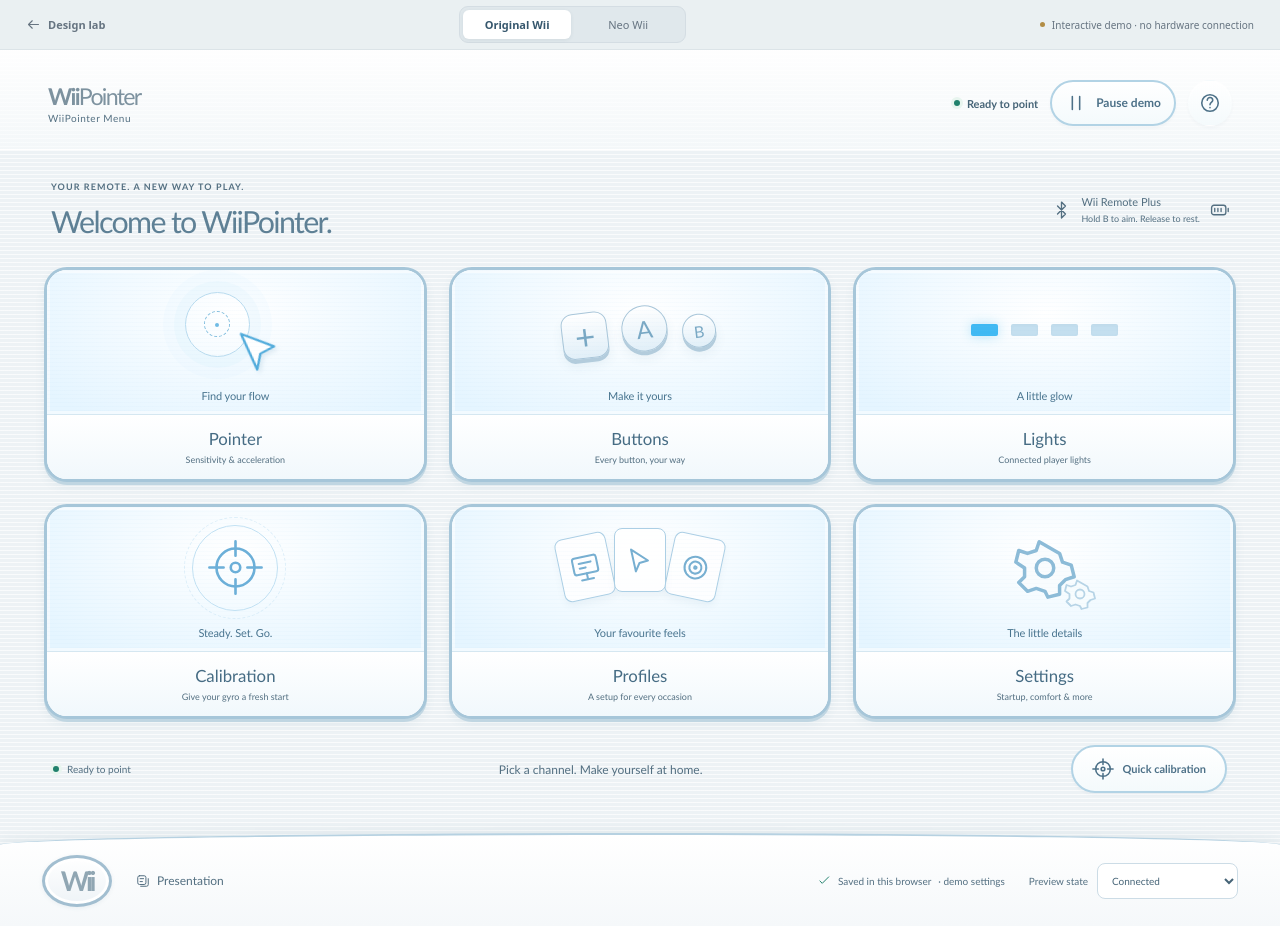
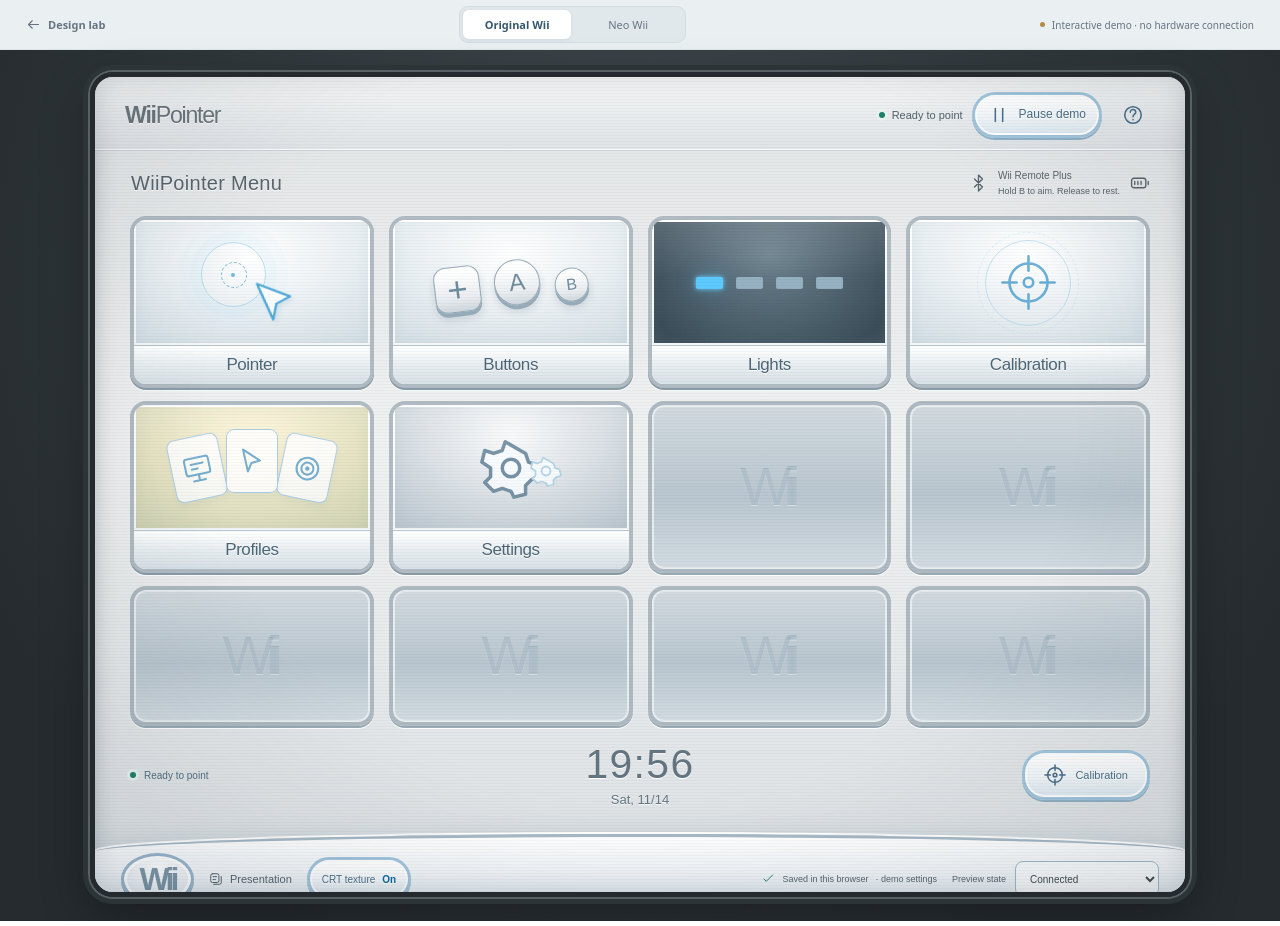
Before and after one commit to rh45-one/WiiPointer, a plain HTML site: page prototypes/original.html in a window 1280 px wide. Drawn offline with Linux system fonts and the light colour scheme.

Commit message:
Checkpoint

```diff
--- a/prototypes/app.mjs
+++ b/prototypes/app.mjs
@@ -120,6 +120,7 @@ function applyAppearance() {
   document.documentElement.dataset.appearance = dark ? 'dark' : 'light';
   document.documentElement.dataset.motion = g.motion === 'Reduced' || (g.motion === 'System' && matchMedia('(prefers-reduced-motion: reduce)').matches) ? 'reduced' : 'full';
   document.documentElement.dataset.contrast = g.contrast ? 'more' : 'normal';
+  document.documentElement.dataset.crt = g.crt ? 'on' : 'off';
   document.documentElement.style.fontSize = `${g.textSize}%`;
 }
 function status() {
@@ -140,7 +141,7 @@ function chrome(content) {
   return `<div class="lab-bar"><a href="./index.html" class="lab-brand">${icon('back')} Design lab</a><div class="design-switch" aria-label="Compare designs"><a href="./original.html#${runtime.page}" ${style === 'original' ? 'aria-current="page"' : ''}>Original Wii</a><a href="./neo.html#${runtime.page}" ${style === 'neo' ? 'aria-current="page"' : ''}>Neo Wii</a></div><span class="lab-note"><span class="demo-dot"></span> Interactive demo · no hardware connection</span></div>
   <div class="app-shell"><header class="app-header"><a class="brand" href="#home"><img src="./mark.svg" alt="" width="36" height="36"><span>Wii<span class="brand-light">Pointer</span><small>${style === 'original' ? 'WiiPointer Menu' : 'A familiar kind of freedom'}</small></span></a><div class="header-right"><span class="status-pill ${kind}"><span></span>${label}</span>${button(runtime.paused ? 'Resume demo' : 'Pause demo', 'pause', 'button quiet compact', runtime.paused ? 'play' : 'pause')}${button('Help', 'help', 'button icon-button', 'help')}</div></header>
   <div class="workspace"><nav class="main-nav" aria-label="Main navigation">${navigation.map(([page, name, glyph]) => `<a href="#${page}" ${runtime.page === page ? 'aria-current="page"' : ''}>${icon(glyph)}<span>${name}</span>${runtime.page === page ? '<i></i>' : ''}</a>`).join('')}<div class="nav-bottom"><span class="tiny-leds">${leds()}</span><span>Player ${model.settings.lights.player}<small>Demo remote · ${runtime.mode === 'low' ? '18' : '82'}% battery</small></span></div></nav><main id="main" class="main-content" data-page="${runtime.page}" tabindex="-1">${content}</main></div>
-  <footer class="app-footer"><a class="wii-menu-button" href="#home" aria-label="WiiPointer home">Wii</a><span class="footer-profile">${icon('profiles')} <span data-profile-label>${escape(model.activeProfile)}${profileModified() ? ' · Modified' : ''}</span></span><span class="footer-save">${icon('check')} ${storageAvailable ? 'Saved in this browser' : 'This tab only'} <span>· demo settings</span></span><label class="state-picker">Preview state <select id="preview-state"><option value="ready" ${runtime.mode === 'ready' ? 'selected' : ''}>Connected</option><option value="disconnected" ${runtime.mode === 'disconnected' ? 'selected' : ''}>Disconnected</option><option value="low" ${runtime.mode === 'low' ? 'selected' : ''}>Low battery</option><option value="permission" ${runtime.mode === 'permission' ? 'selected' : ''}>Permission needed</option></select></label></footer></div>`;
+  <footer class="app-footer"><a class="wii-menu-button" href="#home" aria-label="WiiPointer home">Wii</a><span class="footer-profile">${icon('profiles')} <span data-profile-label>${escape(model.activeProfile)}${profileModified() ? ' · Modified' : ''}</span></span>${style === 'original' ? `<button type="button" class="button crt-switch" data-action="crt" aria-pressed="${model.settings.general.crt}" title="Static scanlines and a soft screen-edge vignette; no flicker">CRT texture <span>${model.settings.general.crt ? 'On' : 'Off'}</span></button>` : ''}<span class="footer-save">${icon('check')} ${storageAvailable ? 'Saved in this browser' : 'This tab only'} <span>· demo settings</span></span><label class="state-picker">Preview state <select id="preview-state"><option value="ready" ${runtime.mode === 'ready' ? 'selected' : ''}>Connected</option><option value="disconnected" ${runtime.mode === 'disconnected' ? 'selected' : ''}>Disconnected</option><option value="low" ${runtime.mode === 'low' ? 'selected' : ''}>Low battery</option><option value="permission" ${runtime.mode === 'permission' ? 'selected' : ''}>Permission needed</option></select></label></footer></div>`;
 }
 
 function channelArt(page) {
@@ -151,10 +152,23 @@ function channelArt(page) {
   if (page === 'profiles') return `<div class="tile-profiles"><span>${icon('slides')}</span><span>${icon('pointer')}</span><span>${icon('target')}</span></div>`;
   return `<div class="tile-settings">${icon('settings')}<span>${icon('settings')}</span></div>`;
 }
+function clockText() {
+  const now = new Date();
+  return { time: now.toLocaleTimeString([], { hour: '2-digit', minute: '2-digit', hour12: false }),
+    date: now.toLocaleDateString([], { weekday: 'short', month: 'numeric', day: 'numeric' }), iso: now.toISOString() };
+}
+function originalHome(kind, label, hint) {
+  const clock = clockText();
+  return `<section class="classic-welcome"><h1 tabindex="-1">WiiPointer Menu</h1><div class="classic-device">${icon('bluetooth')}<span>Wii Remote Plus<small>${escape(hint)}</small></span>${icon('battery')}</div></section>
+    <div class="channel-grid" aria-label="WiiPointer channels">
+      ${navigation.slice(1).map(([page, name]) => `<a class="channel channel-${page}" href="#${page}"><div class="channel-preview">${channelArt(page)}</div><div class="channel-label"><span>${name}</span></div></a>`).join('')}
+      ${Array.from({ length: 6 }, () => '<div class="channel channel-empty" aria-hidden="true"><span class="empty-channel-mark">Wii</span></div>').join('')}
+    </div>
+    <div class="classic-bottom"><span class="status-line ${kind}"><i></i>${label}</span><div class="classic-clock"><time data-clock-time datetime="${clock.iso}">${escape(clock.time)}</time><span data-clock-date>${escape(clock.date)}</span></div>${button('Calibration', 'calibrate-page', 'button quiet', 'calibration')}</div>`;
+}
 function home() {
   const [kind, label, hint] = status();
-  const captions = { pointer: ['Find your flow', 'Sensitivity & acceleration'], buttons: ['Make it yours', 'Every button, your way'], lights: ['A little glow', 'Connected player lights'], calibration: ['Steady. Set. Go.', 'Give your gyro a fresh start'], profiles: ['Your favourite feels', 'A setup for every occasion'], settings: ['The little details', 'Startup, comfort & more'] };
-  if (style === 'original') return `<section class="classic-welcome"><div><p class="eyebrow">YOUR REMOTE. A NEW WAY TO PLAY.</p><h1 tabindex="-1">Welcome to WiiPointer.</h1></div><div class="classic-device">${icon('bluetooth')}<span>Wii Remote Plus<small>${escape(hint)}</small></span>${icon('battery')}</div></section><div class="channel-grid" aria-label="WiiPointer channels">${navigation.slice(1).map(([page, name]) => `<a class="channel channel-${page}" href="#${page}"><div class="channel-preview">${channelArt(page)}<span class="channel-preview-title">${captions[page][0]}</span></div><div class="channel-label"><span>${name}</span><small>${captions[page][1]}</small></div></a>`).join('')}</div><div class="classic-bottom"><span class="status-line ${kind}"><i></i>${label}</span><span>Pick a channel. Make yourself at home.</span>${button('Quick calibration', 'calibrate-page', 'button quiet', 'calibration')}</div>`;
+  if (style === 'original') return originalHome(kind, label, hint);
   return `<section class="neo-hero"><div class="hero-copy"><p class="eyebrow">YOUR FAVOURITE REMOTE, REIMAGINED.</p><h1 tabindex="-1">A little Wii.<br>A lot more <em>freedom.</em></h1><p>That familiar feeling, right at home on your desktop. <br>Make your next move feel just right.</p><div class="hero-actions"><a class="button primary" href="#pointer">Find your feel ${icon('arrow')}</a><a class="button quiet" href="#buttons">Make it yours</a></div><div class="hero-status ${kind}"><span class="status-orb">${icon(kind === 'ready' ? 'check' : kind === 'disconnected' ? 'bluetooth' : 'info')}</span><span><strong>${label}</strong><small>${hint}</small></span>${kind === 'disconnected' ? button('Reconnect demo', 'connect', 'button quiet compact') : ''}</div></div><div class="remote-stage"><div class="stage-halo"></div><div class="stage-ring ring-one"></div><div class="stage-ring ring-two"></div><span class="stage-chip chip-motion">${icon('pointer')} MotionPlus inside</span>${remote(false, 'hero-remote')}<span class="stage-chip chip-battery">${icon('battery')} ${runtime.mode === 'low' ? '18' : '82'}% <small>demo</small></span><span class="stage-caption">Nintendo Wii Remote Plus <span>PLAYER ${model.settings.lights.player}</span></span></div></section>
   <div class="quick-grid"><a class="quick-card" href="#pointer"><span class="quick-icon">${icon('pointer')}</span><span class="eyebrow">POINTER FEEL</span><h2>${model.settings.pointer.sensitivity} <small>px/°</small></h2><p>${model.settings.pointer.acceleration ? 'Gentle acceleration' : 'Direct, linear movement'}</p>${icon('arrow', 'quick-arrow')}</a><a class="quick-card" href="#profiles"><span class="quick-icon violet">${icon('profiles')}</span><span class="eyebrow">YOUR CURRENT PROFILE</span><h2>${escape(model.activeProfile)}</h2><p>${profileModified() ? 'A few personal touches added' : 'Ready for your next big idea'}</p>${icon('arrow', 'quick-arrow')}</a><a class="quick-card" href="#calibration"><span class="quick-icon mint">${icon('calibration')}</span><span class="eyebrow">A STEADY START</span><h2>${model.lastCalibration ? 'Feeling steady' : 'Ready when you are'}</h2><p>${model.lastCalibration ? 'Last calibrated in this demo' : 'Set down. Recalibrate. Carry on.'}</p>${icon('arrow', 'quick-arrow')}</a></div>
   <section class="small-invitation"><div>${icon('lights')}<span>A little personality, even at rest.<small>Choose the lights your remote wears while connected.</small></span></div><a href="#lights" class="text-link">Meet your player lights ${icon('arrow')}</a></section>`;
@@ -325,6 +339,7 @@ document.addEventListener('click', event => {
   const action = target.dataset.action;
   if (!action) return;
   if (action === 'pause') { runtime.paused = !runtime.paused; render(); record(runtime.paused ? 'Paused the demo pointer.' : 'Resumed the demo pointer.'); }
+  if (action === 'crt') { model.settings.general.crt = !model.settings.general.crt; save(); render(); }
   if (action === 'connect') { runtime.mode = 'ready'; render(); notify('Demo remote connected. Your real Bluetooth connection is untouched.'); }
   if (action === 'help' || action === 'activity') openDialog(action);
   if (action === 'close-dialog') dialog.close();
@@ -462,6 +477,12 @@ function bindPad() {
 }
 
 function updateFrames(now) {
+  const minute = Math.floor(Date.now() / 60000);
+  if (style === 'original' && minute !== runtime.clockMinute) {
+    runtime.clockMinute = minute;
+    const clock = clockText(); const time = document.querySelector('[data-clock-time]');
+    if (time) { time.textContent = clock.time; time.dateTime = clock.iso; document.querySelector('[data-clock-date]').textContent = clock.date; }
+  }
   let frame;
   if (runtime.calibration) {
     const elapsed = (now - runtime.calibration.start) / 1000;
--- a/prototypes/model.mjs
+++ b/prototypes/model.mjs
@@ -13,7 +13,7 @@ export function freshSettings() {
     shortcuts: Object.fromEntries(BUTTONS.map(key => [key, ''])),
     lights: { pattern: 'player', player: 1, mask: [true, false, false, false], speed: 1.8, quiet: false },
     general: { autoStart: true, recovery: true, calibrate: true, minimized: true,
-      notifications: true, sound: false, motion: 'System', contrast: false, textSize: 100, appearance: 'System' },
+      notifications: true, sound: false, motion: 'System', contrast: false, textSize: 100, appearance: 'System', crt: true },
   };
 }
 
@@ -54,7 +54,9 @@ export function validateSettings(input) {
   for (const [section, defaults] of Object.entries(result)) {
     if (!input?.[section] || typeof input[section] !== 'object') throw new Error(`Missing ${section} settings.`);
     for (const [key, fallback] of Object.entries(defaults)) {
-      const value = input[section][key];
+      // Older design-preview exports predate the optional CRT texture.
+      const value = section === 'general' && key === 'crt' && input[section][key] === undefined
+        ? fallback : input[section][key];
       if (section === 'buttons') {
         if (!ACTIONS.includes(value)) throw new Error(`Unknown action for ${key}.`);
       } else if (section === 'shortcuts') {
--- /dev/null
+++ b/prototypes/original-crt.css
@@ -0,0 +1,286 @@
+/* Original-only skin. TV-era silver chrome, not a blur filter over a modern dashboard. */
+:root {
+  --bg: #e4e6e7;
+  --surface: #f7f8f8;
+  --surface-soft: #e9edef;
+  --ink: #424d53;
+  --muted: #58656e;
+  --line: #bfc7cc;
+  --blue: #159ed9;
+  --blue-dark: #096c9d;
+  --blue-soft: #e5f5fc;
+  font-family: "Arial", "Liberation Sans", "Nimbus Sans", sans-serif;
+}
+body {
+  background: radial-gradient(ellipse at 50% 30%, #424b50, #252b2f 80%);
+  padding-bottom: 24px;
+}
+[data-style="original"] body {
+  background: radial-gradient(ellipse at 50% 30%, #424b50, #252b2f 80%);
+}
+[data-style="original"] .app-shell {
+  position: relative;
+  isolation: isolate;
+  width: calc(100% - 48px);
+  max-width: 1100px;
+  min-height: calc(100vh - 96px);
+  margin: 22px auto 0;
+  border: 5px solid #242a2d;
+  border-radius: 23px;
+  overflow: clip;
+  background: linear-gradient(#e2e5e7 0%, #f0f1f1 45%, #dce1e4 100%);
+  box-shadow: 0 0 0 2px #596166, 0 0 0 7px #2d3438, 0 18px 50px #0005,
+    inset 0 0 15px #6a78812e;
+}
+/* Entirely static: no flickering, rolling bars, moving noise, or chromatic blur. */
+[data-crt="on"] .app-shell::after {
+  content: "";
+  position: absolute;
+  inset: 0;
+  z-index: 20;
+  border-radius: 16px;
+  pointer-events: none;
+  background:
+    repeating-linear-gradient(0deg, #11232d08 0, #11232d08 1px, transparent 1px, transparent 3px),
+    radial-gradient(ellipse at 50% 42%, transparent 56%, #1b29381a 100%);
+  box-shadow: inset 0 0 23px #21303b25;
+}
+[data-style="original"] .app-header {
+  min-height: 73px;
+  padding: 14px 30px 10px;
+  background: linear-gradient(#f9fafad9, #dce1e5a1);
+  border-bottom: 1px solid #f9fbfc;
+  box-shadow: 0 1px 0 #bcc7cf88;
+}
+[data-style="original"] .brand {
+  color: #6c767c;
+  font-size: 1.45rem;
+  letter-spacing: -.055em;
+  text-shadow: 0 1px #fff;
+}
+[data-style="original"] .brand small { display: none; }
+[data-style="original"] .header-right { gap: 9px; }
+[data-style="original"] .status-pill { font-weight: 400; color: #53616a; }
+[data-style="original"] .workspace { padding: 0 32px 8px; }
+[data-style="original"] .main-content { padding: 20px 0 12px; }
+[data-style="original"] .classic-welcome {
+  padding: 0 4px 17px;
+  align-items: center;
+}
+[data-style="original"] .classic-welcome h1 {
+  color: #59656e;
+  font-size: 1.25rem;
+  letter-spacing: .015em;
+  font-weight: 400;
+  text-shadow: 0 1px #fff;
+  margin: 0;
+}
+[data-style="original"] .classic-device { font-size: .625rem; color: #59656e; }
+[data-style="original"] .classic-device small { color: #59656e; }
+[data-style="original"] .channel-grid {
+  grid-template-columns: repeat(4, minmax(0, 1fr));
+  gap: 13px 15px;
+  padding: 3px;
+}
+[data-style="original"] .channel {
+  position: relative;
+  border: 4px solid #b1bbc3;
+  border-radius: 16px;
+  background: #edf0f2;
+  box-shadow: 0 2px 0 #8c9ca6, 0 3px 1px #fff,
+    inset 0 0 0 2px #fff;
+  transition: transform 140ms ease-out, border-color 100ms, box-shadow 140ms;
+}
+[data-style="original"] a.channel:hover,
+[data-style="original"] a.channel:focus-visible {
+  border-color: #24b5eb;
+  box-shadow: 0 0 0 2px #b7efff, 0 0 15px #35baff55, inset 0 0 0 2px #fff;
+  transform: scale(1.035);
+  z-index: 2;
+}
+[data-style="original"] a.channel:active { transform: scale(1.005); }
+[data-style="original"] .channel-preview {
+  height: clamp(92px, 10.7vw, 126px);
+  background: radial-gradient(ellipse at 50% 30%, #fff, #dce6ec 95%);
+  border-bottom: 1px solid #bac7d0;
+  box-shadow: inset 0 0 0 2px #fff, inset 0 0 13px #8b9ba522;
+}
+[data-style="original"] .channel-preview::after {
+  background: linear-gradient(#fff2, transparent 45%, #738c9914);
+}
+[data-style="original"] .channel-label {
+  padding: 8px 5px 9px;
+  border-top: 1px solid #fff;
+  background: linear-gradient(#fff 0%, #e7edf0 52%, #d8e1e7 100%);
+  text-shadow: 0 1px #fff;
+}
+[data-style="original"] .channel-label > span {
+  color: #4d6677;
+  font-size: 1.0625rem;
+  font-weight: 400;
+  letter-spacing: -.025em;
+}
+[data-style="original"] .channel-lights .channel-preview {
+  background: radial-gradient(ellipse at 50% 28%, #6f8390, #384a56 85%);
+}
+[data-style="original"] .channel-profiles .channel-preview {
+  background: radial-gradient(ellipse at 50% 30%, #fff6d9, #d8d9b6 95%);
+}
+[data-style="original"] .channel-settings .channel-preview {
+  background: radial-gradient(ellipse at 50% 25%, #f9fafb, #c2ccd4 95%);
+}
+[data-style="original"] .tile-pointer,
+[data-style="original"] .tile-calibration { margin-top: 0; }
+[data-style="original"] .tile-buttons,
+[data-style="original"] .tile-profiles,
+[data-style="original"] .tile-settings,
+[data-style="original"] .tile-lights { padding-bottom: 0; }
+[data-style="original"] .tile-buttons > span {
+  background: linear-gradient(#fff 15%, #eceff2 70%, #d3dbe0);
+  border-color: #97aab8;
+  box-shadow: 0 4px 0 #99aebc, 0 6px 8px #1c394526;
+  color: #708d9f;
+}
+[data-style="original"] .tile-lights .player-lights > span { background: #97b2c2; }
+[data-style="original"] .tile-lights .player-lights > span.is-on {
+  background: #5dcaff;
+  box-shadow: 0 0 5px #70d2ff, 0 0 20px #3db6f066;
+}
+[data-style="original"] .tile-settings > .icon { color: #7792a4; }
+[data-style="original"] .channel-empty {
+  display: grid;
+  place-items: center;
+  min-height: 140px;
+  border-color: #aeb9c1;
+  background:
+    repeating-linear-gradient(0deg, #bec6cd22 0, #bec6cd22 1px, transparent 1px, transparent 3px),
+    linear-gradient(#d3dbe0, #b9c6cf 55%, #d3dce2);
+  box-shadow: 0 2px 0 #9aabb5, 0 3px 1px #fff, inset 0 0 0 2px #e8edf0;
+}
+.empty-channel-mark {
+  font-size: 3.4rem;
+  line-height: 1;
+  letter-spacing: -.14em;
+  color: #8da1af7a;
+  text-shadow: 0 1px #edf3f67a;
+  padding-right: 6px;
+}
+[data-style="original"] .classic-bottom {
+  display: grid;
+  grid-template-columns: 1fr auto 1fr;
+  align-items: center;
+  padding: 15px 3px 7px;
+  min-height: 81px;
+  gap: 10px;
+}
+[data-style="original"] .classic-bottom > .button { justify-self: end; }
+.classic-clock { text-align: center; color: #647581; text-shadow: 0 1px #fff; }
+.classic-clock time {
+  display: block;
+  font-size: 2.55rem;
+  font-weight: 400;
+  letter-spacing: .035em;
+  line-height: 1;
+  font-variant-numeric: tabular-nums;
+}
+.classic-clock > span { display: block; margin-top: 7px; font-size: .8125rem; }
+[data-style="original"] .button {
+  border: 3px solid #a2c6dd;
+  border-radius: 23px;
+  background: linear-gradient(#fff 10%, #f4f8fa 52%, #dce8f0);
+  color: #4b708a;
+  box-shadow: inset 0 0 0 2px #fff, 0 2px 0 #91b1c7;
+  font-weight: 400;
+  text-shadow: 0 1px #fff;
+}
+[data-style="original"] .button.primary {
+  color: #fff;
+  background: linear-gradient(#1482b8, #096999);
+  border-color: #72b4da;
+  box-shadow: inset 0 0 0 1px #b9e9ff, 0 2px 0 #5c92b0;
+  text-shadow: 0 1px #245d7b;
+}
+[data-style="original"] .button.quiet:hover { background: linear-gradient(#fff, #dff3ff); }
+[data-style="original"] .button.icon-button { border: 0; background: none; box-shadow: none; }
+[data-style="original"] .panel {
+  border: 2px solid #bec9d0;
+  border-radius: 13px;
+  background: linear-gradient(#fafcfc, #edf1f3);
+  box-shadow: inset 0 0 0 2px #fff, 0 2px 1px #aab9c324;
+}
+[data-style="original"] .panel-heading h2 { font-weight: 400; letter-spacing: 0; font-size: 1.125rem; }
+[data-style="original"] .page-heading .eyebrow { letter-spacing: .04em; font-weight: 400; }
+[data-style="original"] .page-heading h1 { letter-spacing: -.02em; font-weight: 400; color: #586b78; }
+[data-style="original"] .feel-preset,
+[data-style="original"] .pattern-option { border-width: 2px; border-radius: 10px; box-shadow: inset 0 0 0 1px #fff; }
+[data-style="original"] .main-nav > a { font-weight: 400; }
+[data-style="original"] .main-nav > a[aria-current] { border: 2px solid #9ac8e0; background: linear-gradient(#fff, #e1f1fa); }
+[data-style="original"] .app-footer {
+  min-height: 88px;
+  padding: 15px 26px;
+  gap: 15px;
+  border-top: 3px solid #a8bac7;
+  border-radius: 50% 50% 0 0 / 18px 18px 0 0;
+  background: linear-gradient(#fff 2%, #e6edf2 65%, #d4e0e9);
+  box-shadow: 0 -2px #fff, 0 -7px 18px #758c9a22;
+}
+[data-style="original"] .wii-menu-button {
+  width: 73px;
+  height: 52px;
+  color: #7e97a8;
+  font-size: 2rem;
+  border: 3px solid #99b7cc;
+  background: radial-gradient(ellipse at 50% 25%, #fff, #e1eaf1);
+  box-shadow: inset 0 0 0 3px #fff, 0 2px 0 #829eaf;
+}
+[data-style="original"] .footer-profile { font-size: .6875rem; }
+[data-style="original"] .footer-save { font-size: .5625rem; }
+[data-style="original"] .state-picker { font-size: .5625rem; }
+[data-style="original"] .state-picker select { background: #f7fafb; border-color: #a3b9c7; }
+[data-style="original"] .crt-switch { min-height: 44px; font-size: .625rem; gap: 7px; padding: 8px 12px; }
+.crt-switch > span { color: var(--blue-dark); font-weight: 700; }
+[data-style="original"][data-motion="reduced"] a.channel:hover,
+[data-style="original"][data-motion="reduced"] a.channel:active { transform: none; }
+[data-style="original"][data-contrast="more"] .app-shell::after { display: none; }
+@media (prefers-contrast: more) { .app-shell::after { display: none; } }
+
+@media (min-width: 901px) {
+  [data-style="original"] .app-shell:has([data-page="home"]) { min-height: 0; aspect-ratio: 4 / 3; }
+}
+@media (max-width: 900px) {
+  [data-style="original"] .app-shell { width: calc(100% - 24px); margin-top: 14px; }
+  [data-style="original"] .workspace { padding-left: 20px; padding-right: 20px; }
+  [data-style="original"] .channel-grid { grid-template-columns: repeat(3, minmax(0, 1fr)); gap: 13px; }
+  [data-style="original"] .channel-preview { height: 114px; }
+  [data-style="original"] .channel-empty { min-height: 151px; }
+  [data-style="original"] .app-footer { padding: 15px 20px; flex-wrap: wrap; justify-content: space-between; }
+  [data-style="original"] .footer-save { margin-left: 0; }
+}
+@media (max-width: 650px) {
+  body { padding-bottom: 10px; }
+  [data-style="original"] .app-shell { width: calc(100% - 14px); margin-top: 9px; border-width: 3px; border-radius: 15px; min-height: calc(100vh - 110px); }
+  [data-style="original"] .app-header { padding: 13px 13px 10px; }
+  [data-style="original"] .brand { font-size: 1.2rem; }
+  [data-style="original"] .workspace { padding-left: 12px; padding-right: 12px; }
+  [data-style="original"] .main-content { padding-top: 20px; }
+  [data-style="original"] .classic-welcome { justify-content: center; padding-bottom: 18px; }
+  [data-style="original"] .classic-welcome h1 { font-size: 1.2rem; }
+  [data-style="original"] .channel-grid { grid-template-columns: repeat(2, minmax(0, 1fr)); gap: 13px 10px; padding: 1px; }
+  [data-style="original"] .channel-preview { height: 122px; }
+  [data-style="original"] .channel { border-width: 3px; border-radius: 13px; }
+  [data-style="original"] .channel-empty { display: none; }
+  [data-style="original"] .channel-label { padding: 9px 4px; }
+  [data-style="original"] .channel-label > span { font-size: .9375rem; }
+  [data-style="original"] .classic-bottom { grid-template-columns: 1fr 1fr; padding: 21px 0 9px; row-gap: 15px; }
+  .classic-clock { grid-row: 1; grid-column: 1 / -1; }
+  .classic-clock time { font-size: 2.4rem; }
+  .classic-clock > span { font-size: .75rem; }
+  [data-style="original"] .classic-bottom > .status-line { font-size: .5625rem; }
+  [data-style="original"] .classic-bottom > .button { font-size: .625rem; padding: 8px 12px; }
+  [data-style="original"] .app-footer { padding: 17px 12px; gap: 14px 10px; justify-content: center; }
+  [data-style="original"] .wii-menu-button { width: 58px; height: 44px; font-size: 1.6rem; }
+  [data-style="original"] .footer-profile { font-size: .625rem; }
+  [data-style="original"] .footer-save { flex-basis: 100%; justify-content: center; }
+  [data-style="original"] .crt-switch { min-height: 44px; font-size: .5625rem; padding: 7px 9px; }
+  [data-style="original"] .page-heading h1 { font-size: 1.75rem; }
+}
```
Also changed, not shown: prototypes/original.html (+1 -1 lines).
